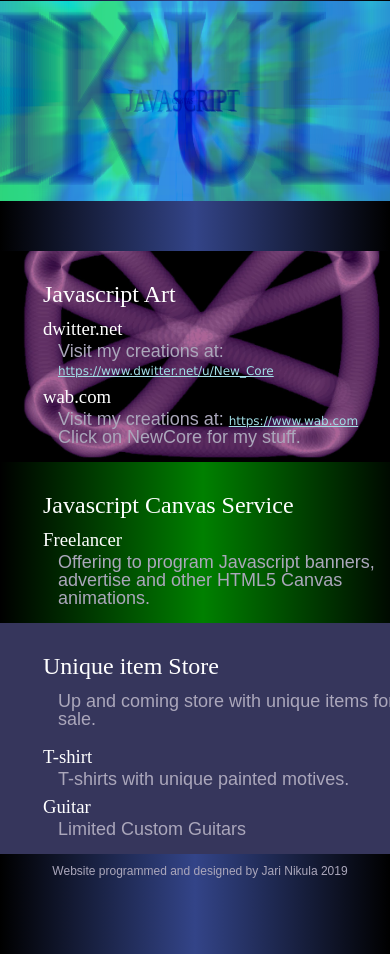
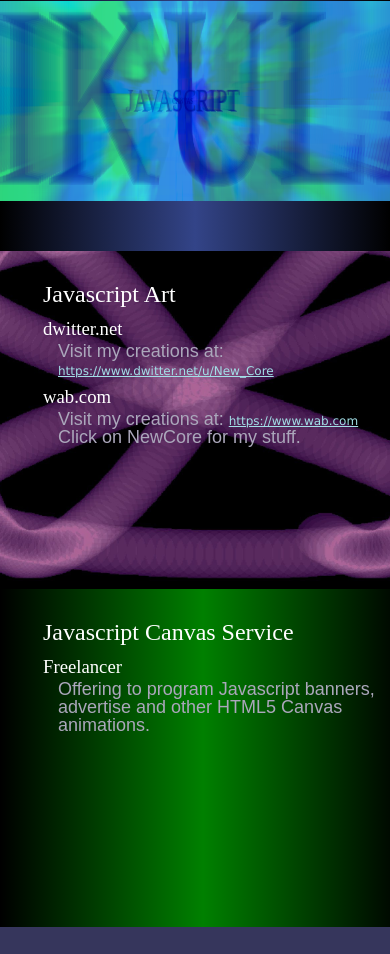
Before and after one commit to JariNikula/nikula-canvas, a plain HTML site: page index.htm in a window 390 px wide. Shown: the part 99-1053 px from the top of the page. Drawn offline with Linux system fonts and the light colour scheme; animation ran at ten frames a second.

Commit message:
Add files via upload

```diff
--- a/stilmall.css
+++ b/stilmall.css
@@ -179,6 +179,7 @@
         background-position: center;
         background-repeat: no-repeat;
         background-size: cover;
+        height:300px;
     }
     .col2 {
         display: block;
@@ -186,12 +187,14 @@
         padding-top: 30px;
         width: 100%;
         background-image: linear-gradient(to right, black ,green, black);
+        height:300px;
     }
     .col3 {
         display: block;
         padding: 8px;
         padding-top: 30px;
         width: 100%;
+        height:300px;
     }
     div.col1 p, div.col2 p, div.col3 p {
         margin: 0px;
```
